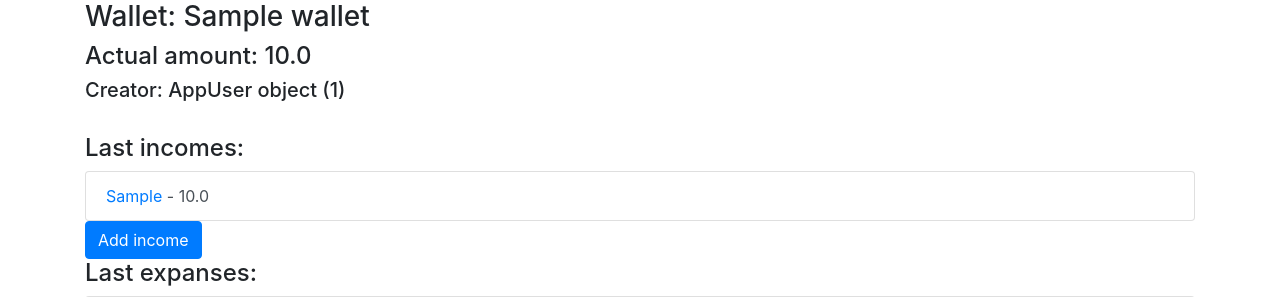
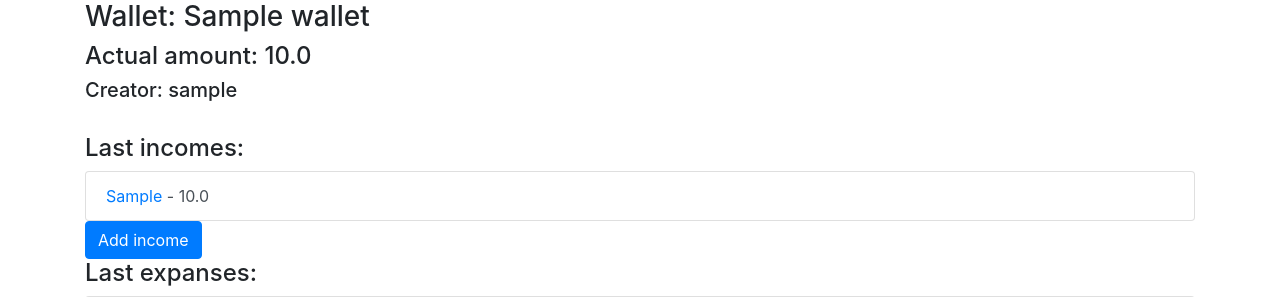
Before and after one commit to mivchal333/Wallet-App, a Django app: page /wallet/1/ in a window 1280 px wide. Shown: the part 56-353 px from the top of the page. Run offline with Django 3.2, Linux system fonts and the light colour scheme; tables that the repository leaves empty hold one stand-in row (values such as "Sample post"); some libraries are stand-ins or nearby versions.

Commit message:
"Made changes to bind index view with user's wallet, removed AppUser."

```diff
--- a/authentication/templates/register/register.html
+++ b/authentication/templates/register/register.html
@@ -11,11 +11,7 @@
         {% csrf_token %}
         {{ form }}
         <button type="submit" class="btn btn-success"> Register </button>
-
-
     </form>
-
-
     {% endblock %}
 </body>
 </html>
--- a/authentication/views.py
+++ b/authentication/views.py
@@ -8,7 +8,7 @@ def register(response):
         if form.is_valid():
             form.save()
 
-        return redirect("/home")
+        return redirect("/wallet")
     else:
         form = RegisterForm()
 
--- a/wallet/admin.py
+++ b/wallet/admin.py
@@ -1,7 +1,6 @@
 from django.contrib import admin
 from .models import *
 # Register your models here.
-admin.site.register(AppUser)
 admin.site.register(Family)
 admin.site.register(Category)
 admin.site.register(Wallet)
--- a/wallet/models.py
+++ b/wallet/models.py
@@ -1,9 +1,5 @@
 from django.db import models
 from django.contrib.auth.models import User
-
-
-class AppUser(models.Model):
-    user = models.OneToOneField(User, on_delete=models.CASCADE)
 
 
 class Category(models.Model):
@@ -17,7 +13,7 @@ class Category(models.Model):
 
 class Family(models.Model):
     createdAt = models.DateTimeField(auto_now_add=True)
-    userList = models.ManyToManyField(AppUser)
+    userList = models.ManyToManyField(User)
 
 
 class Wallet(models.Model):
@@ -25,7 +21,7 @@ class Wallet(models.Model):
     amount = models.FloatField(default='0')
     createdAt = models.DateTimeField(auto_now_add=True)
     updatedAt = models.DateTimeField(auto_now_add=True)
-    user = models.ForeignKey(AppUser, models.SET_NULL, null=True, blank=True)
+    user = models.ForeignKey(User, models.SET_NULL, related_name='wallets', null=True, blank=True)
     family = models.ForeignKey(Family, models.SET_NULL, null=True, blank=True)
 
     def __str__(self):
@@ -39,7 +35,7 @@ class Expense(models.Model):
     updatedAt = models.DateTimeField(auto_now_add=True)
     executionDate = models.DateTimeField(blank=True, null=True)
     wallet = models.ForeignKey(Wallet, on_delete=models.CASCADE)
-    user = models.ForeignKey(AppUser, on_delete=models.CASCADE)
+    user = models.ForeignKey(User, on_delete=models.CASCADE)
     category = models.ForeignKey(Category, on_delete=models.CASCADE)
     done = models.BooleanField()
 
@@ -54,7 +50,7 @@ class Income(models.Model):
     updatedAt = models.DateTimeField(auto_now_add=True)
     executionDate = models.DateTimeField(blank=True, null=True)
     wallet = models.ForeignKey(Wallet, on_delete=models.CASCADE)
-    user = models.ForeignKey(AppUser, models.SET_NULL, null=True, blank=True)
+    user = models.ForeignKey(User, models.SET_NULL, null=True, blank=True)
     category = models.ForeignKey(Category, models.SET_NULL, null=True, blank=True)
 
     def __str__(self):
--- a/wallet/views.py
+++ b/wallet/views.py
@@ -9,7 +9,7 @@ from .models import Wallet, Income, Expense, Category
 
 
 def index(request):
-    return HttpResponse("Hello world from wallet app!")
+    return render(request, 'wallet/index.html', {})
 
 
 def walletDetails(request, wallet_id):
@@ -48,6 +48,7 @@ def addWallet(request):
             amount = form.cleaned_data['amount']
             newWallet = Wallet(name=name, amount=amount)
             newWallet.save()
+            request.user.wallets.add(newWallet)
 
             return HttpResponseRedirect('/wallet/' + str(newWallet.id))
 
```
Also changed, not shown: wallet/templates/wallet/index.html (+11 -0 lines).
